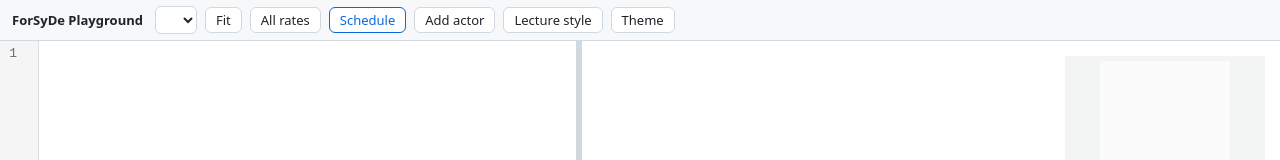
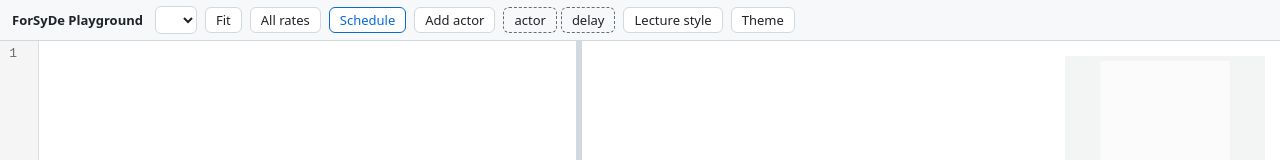
Before and after one commit to ramadhanafif/ForSyDe-Diagram-Web, a React (Vite) app: page / in a window 1280 px wide. Shown: the top 160 px of the page. Built offline with nearby package versions, Linux system fonts and the light colour scheme.

Commit message:
feat: drag actors and delays from the toolbar onto edges
- palette chips in the toolbar, drag onto an edge to insert there
- hovered edge highlights as the drop target
- actor dropped on empty canvas becomes a source actor, delay is a no-op
- acknowledgements section in the readme

```diff
--- a/src/app/App.tsx
+++ b/src/app/App.tsx
@@ -1,5 +1,5 @@
 import { useCallback, useEffect, useRef, useState } from 'react';
-import { addInput, addSourceActor } from '../core/edits';
+import { addInput, addSourceActor, insertOnEdge } from '../core/edits';
 import type { ScheduleResult } from '../core/schedule';
 import { DiagramPane } from '../diagram/DiagramPane';
 import { EditPopover, type PopoverTarget } from '../diagram/Popovers';
@@ -176,6 +176,23 @@ export function App() {
     editorRef.current?.applySplices(addSourceActor(model.source, model.ir).splices);
   };
 
+  const onDropInsert = useCallback(
+    (kind: 'actor' | 'delay', edgeId: string | null) => {
+      if (!model || editorRef.current?.getDoc() !== model.source) return;
+      if (edgeId) {
+        const meta = model.dg.edgeMeta.get(edgeId);
+        if (!meta) return;
+        editorRef.current?.applySplices(
+          insertOnEdge(model.source, model.ir, meta.sig, kind).splices,
+        );
+      } else if (kind === 'actor') {
+        // dropped on empty canvas: a source actor; a floating delay has no valid text form
+        editorRef.current?.applySplices(addSourceActor(model.source, model.ir).splices);
+      }
+    },
+    [model],
+  );
+
   const schedError = pipe.schedule && !pipe.schedule.ok ? pipe.schedule.message : null;
 
   return (
@@ -227,6 +244,7 @@ export function App() {
             onPaneClick={() => setPopover(null)}
             onConnect={onConnect}
             isValidConnection={isValidConnection}
+            onDropInsert={onDropInsert}
           />
           {popover && model && (
             <EditPopover
--- a/src/app/Toolbar.tsx
+++ b/src/app/Toolbar.tsx
@@ -48,6 +48,22 @@ export function Toolbar(p: ToolbarProps) {
         <button title="Add an actor fed by a new system input" onClick={p.onAddActor}>
           Add actor
         </button>
+        <span className="palette" title="Drag onto an edge to insert it there">
+          <span
+            className="chip"
+            draggable
+            onDragStart={(e) => e.dataTransfer.setData('application/forsyde-node', 'actor')}
+          >
+            actor
+          </span>
+          <span
+            className="chip"
+            draggable
+            onDragStart={(e) => e.dataTransfer.setData('application/forsyde-node', 'delay')}
+          >
+            delay
+          </span>
+        </span>
         <button
           title="Switch between modern and lecture-notes diagram styles"
           onClick={p.onToggleDiagramTheme}
--- a/src/diagram/DiagramPane.tsx
+++ b/src/diagram/DiagramPane.tsx
@@ -20,6 +20,18 @@ export interface DiagramCallbacks {
   onPaneClick(): void;
   onConnect(sourceHandle: string, targetHandle: string): void;
   isValidConnection(sourceHandle: string, targetHandle: string): boolean;
+  /** Palette chip dropped: on an edge (its id) or on empty canvas (null). */
+  onDropInsert(kind: 'actor' | 'delay', edgeId: string | null): void;
+}
+
+const DND_TYPE = 'application/forsyde-node';
+
+function edgeElementAt(x: number, y: number): Element | null {
+  for (const el of document.elementsFromPoint(x, y)) {
+    const g = el.closest?.('.react-flow__edge');
+    if (g) return g;
+  }
+  return null;
 }
 
 interface Props extends DiagramCallbacks {
@@ -154,8 +166,36 @@ function Diagram(props: Props) {
 }
 
 export function DiagramPane(props: Props) {
+  const hovered = useRef<Element | null>(null);
+  const clearHover = () => {
+    hovered.current?.classList.remove('drop-target');
+    hovered.current = null;
+  };
+
   return (
-    <div className={`diagram-wrap${props.stale ? ' stale' : ''}`}>
+    <div
+      className={`diagram-wrap${props.stale ? ' stale' : ''}`}
+      onDragOver={(e) => {
+        if (!e.dataTransfer.types.includes(DND_TYPE)) return;
+        e.preventDefault();
+        e.dataTransfer.dropEffect = 'copy';
+        const g = edgeElementAt(e.clientX, e.clientY);
+        if (hovered.current !== g) {
+          hovered.current?.classList.remove('drop-target');
+          g?.classList.add('drop-target');
+          hovered.current = g;
+        }
+      }}
+      onDragLeave={clearHover}
+      onDrop={(e) => {
+        const kind = e.dataTransfer.getData(DND_TYPE);
+        if (kind !== 'actor' && kind !== 'delay') return;
+        e.preventDefault();
+        const edgeId = edgeElementAt(e.clientX, e.clientY)?.getAttribute('data-id') ?? null;
+        clearHover();
+        props.onDropInsert(kind, edgeId);
+      }}
+    >
       <ReactFlowProvider>
         <Diagram {...props} />
       </ReactFlowProvider>
--- a/src/diagram/theme.css
+++ b/src/diagram/theme.css
@@ -121,6 +121,28 @@ body {
 .toolbar button.active {
   border-color: var(--accent);
   color: var(--accent);
+}
+
+.palette {
+  display: flex;
+  gap: 4px;
+}
+
+.palette .chip {
+  padding: 3px 10px;
+  border: 1px dashed var(--fg-dim);
+  border-radius: 6px;
+  cursor: grab;
+  user-select: none;
+}
+
+.palette .chip:active {
+  cursor: grabbing;
+}
+
+.react-flow__edge.drop-target .react-flow__edge-path {
+  stroke: var(--accent);
+  stroke-width: 2.5;
 }
 
 .editor-host {
```
Also changed, not shown: 1 other file (tests, documents, lock files or other folders).
